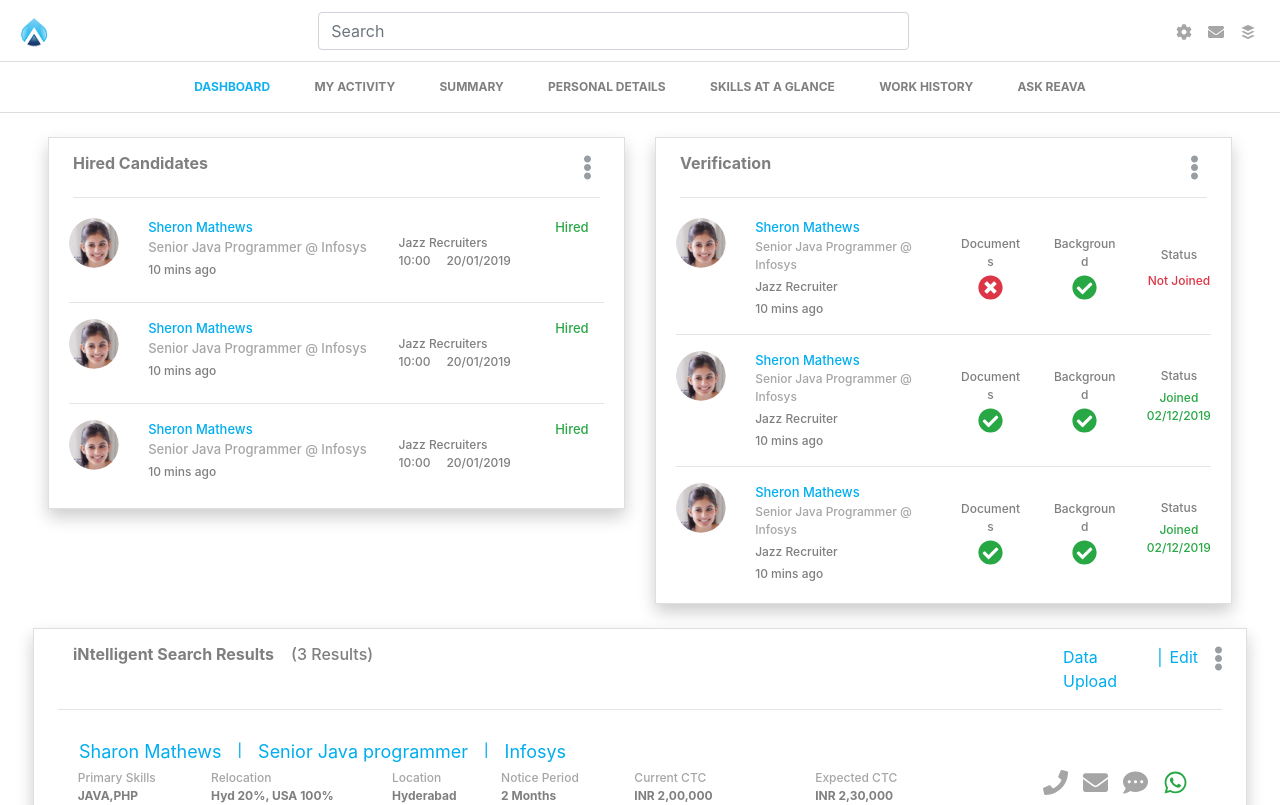
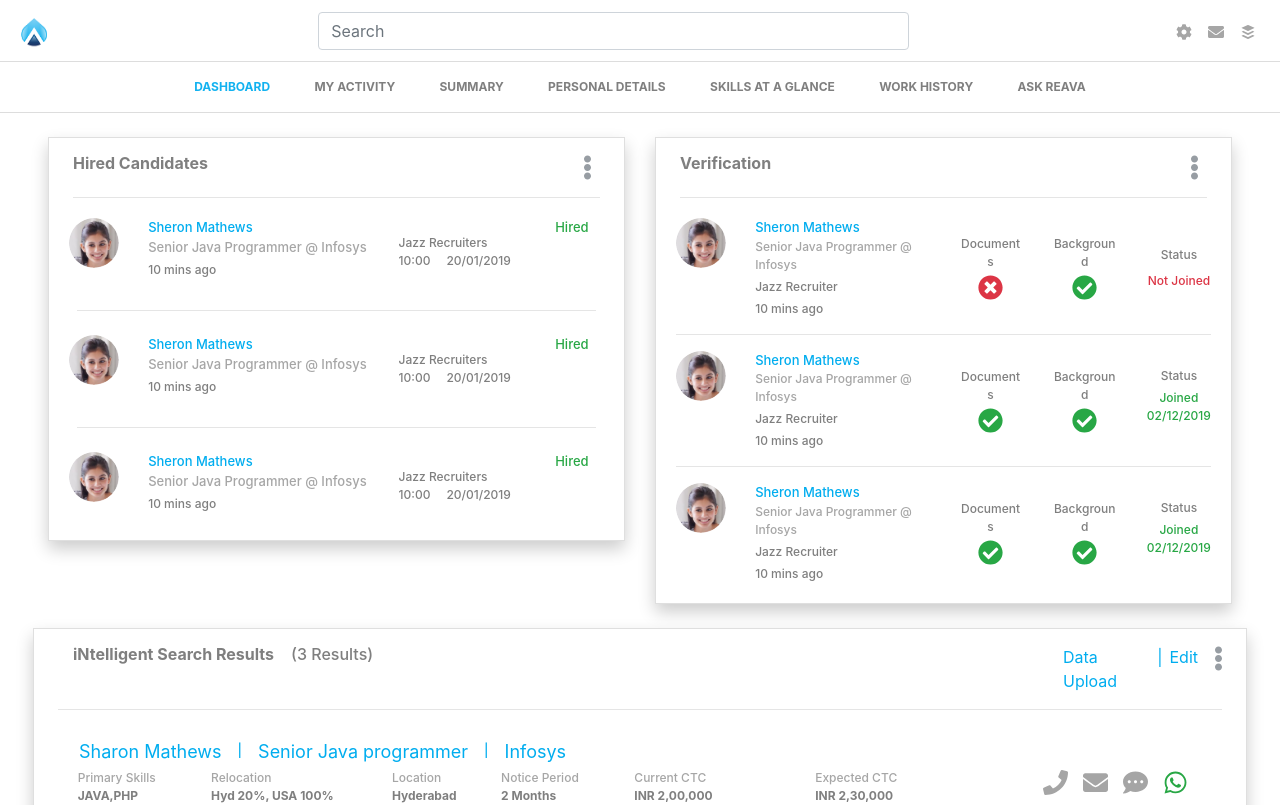
Before and after one commit to anku1612/AI_Dashboard, a React (Create React App) app: page / in a window 1280 px wide. Shown: the top 805 px of the page. Built offline with nearby package versions, Linux system fonts and the light colour scheme.

Commit message:
updated Hirecandidate Pages

```diff
--- a/src/pages/HiredcandidateDashboard.js
+++ b/src/pages/HiredcandidateDashboard.js
@@ -36,7 +36,7 @@ const HiredcandidateDashboard = () => {
                                 </div>
 
                             </div>
-                            <hr />
+                            <hr className="my-4 mx-2"  />
                             <div className="row ">
                                 <div className="col-md-2">
                                     <Image src="../profile1.png" roundedCircle className="hiredImg" />
@@ -58,7 +58,7 @@ const HiredcandidateDashboard = () => {
                                 </div>
 
                             </div>
-                           <hr />
+                           <hr className="my-4 mx-2" />
                            <div className="row ">
                                 <div className="col-md-2">
                                     <Image src="../profile1.png" roundedCircle className="hiredImg" />
```
